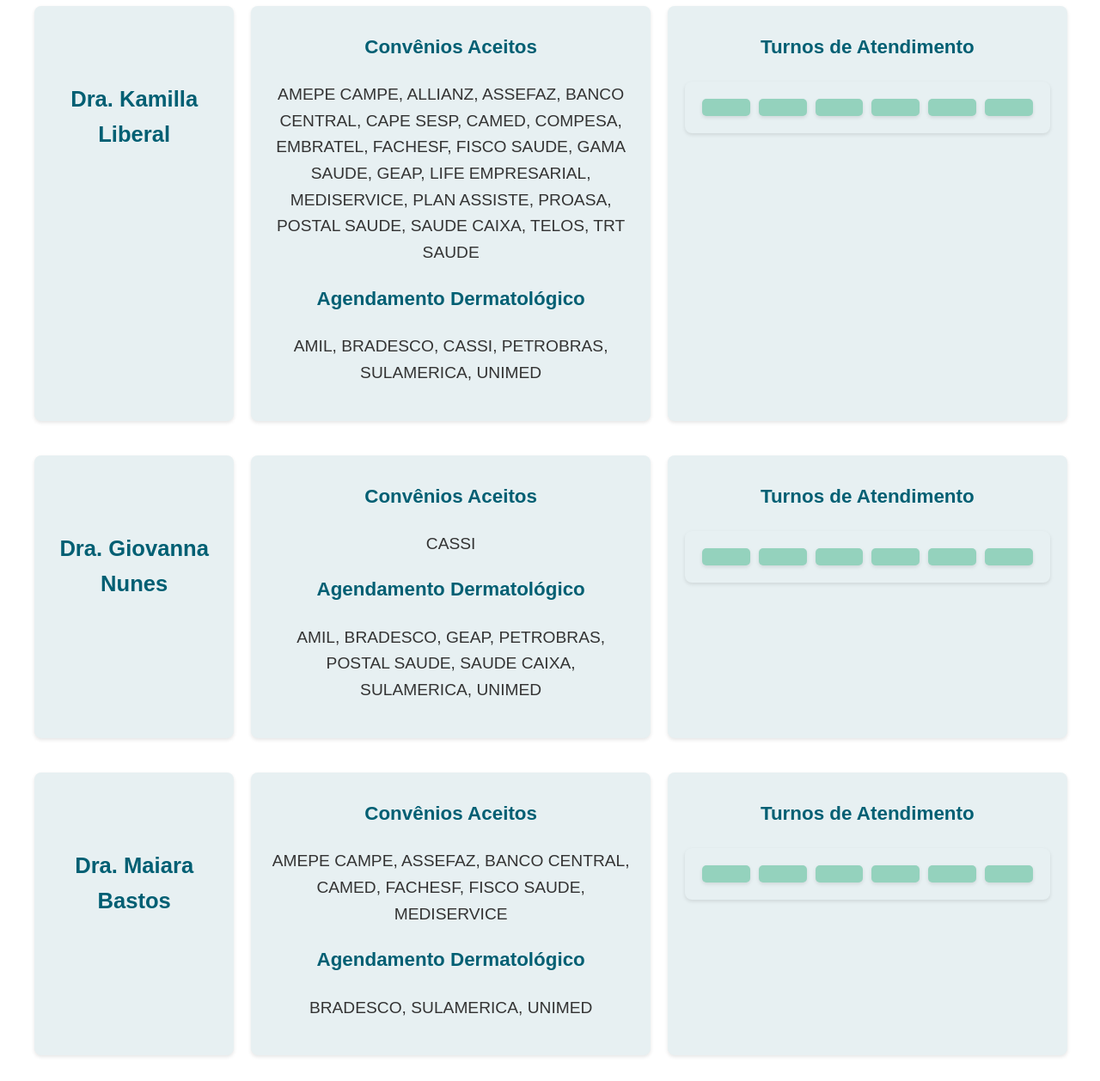
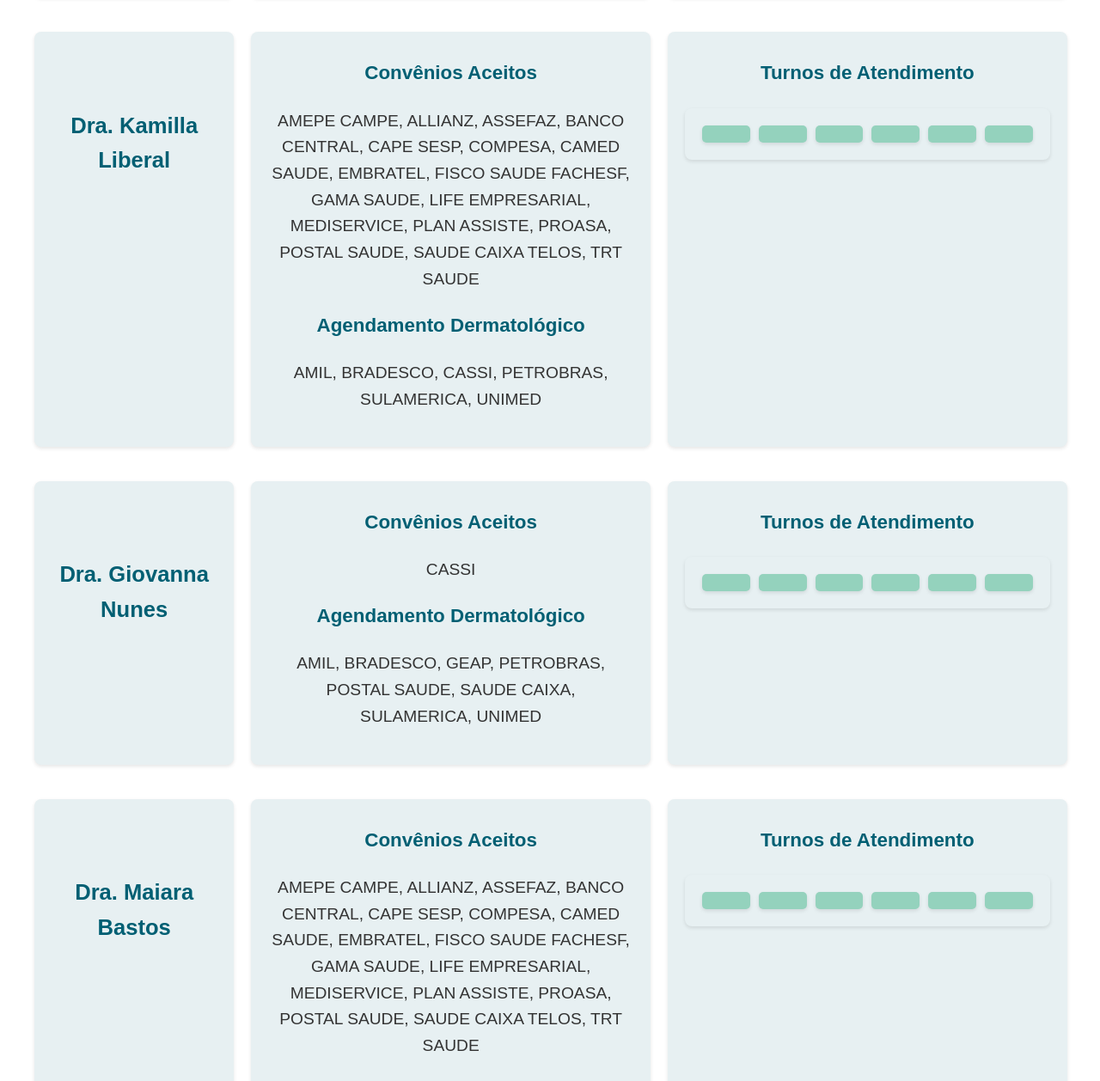
Before and after one commit to victorj-23/clinica_pele, a plain HTML site: page medicos.html in a window 1280 px wide. Shown: the part 1542-2800 px from the top of the page at 86% size. Drawn offline with Linux system fonts and the light colour scheme.

Commit message:
atualização nos convênios de kamilla e maiara

```diff
--- a/medicos.html
+++ b/medicos.html
@@ -43,7 +43,7 @@
                     </div>
                     <div>
                         <h3>Convênios Aceitos</h3>
-                        <p>ASSEFAZ, BANCO CENTRAL, CAMED, FISCO SAUDE, MEDISERVICE, SAUDE CAIXA</p>
+                        <p>ASSEFAZ, BANCO CENTRAL, CAMED, FACHESF, FISCO SAUDE, MEDISERVICE, SAUDE CAIXA</p>
                         <h3>Agendamento Dermatológico</h3>
                         <p>BRADESCO, SULAMERICA</p>
                     </div>
@@ -115,7 +115,10 @@
                     </div>
                     <div>
                         <h3>Convênios Aceitos</h3>
-                        <p>AMEPE CAMPE, ALLIANZ, ASSEFAZ, BANCO CENTRAL, CAPE SESP, CAMED, COMPESA, EMBRATEL, FACHESF, FISCO SAUDE, GAMA SAUDE, GEAP, LIFE EMPRESARIAL, MEDISERVICE, PLAN ASSISTE, PROASA, POSTAL SAUDE, SAUDE CAIXA, TELOS, TRT SAUDE</p>
+                        <p>AMEPE CAMPE, ALLIANZ, ASSEFAZ, BANCO CENTRAL, CAPE SESP, COMPESA, CAMED SAUDE, EMBRATEL, FISCO SAUDE
+                            FACHESF, GAMA SAUDE, LIFE EMPRESARIAL, MEDISERVICE, PLAN ASSISTE, PROASA, POSTAL SAUDE, SAUDE CAIXA
+                            TELOS, TRT SAUDE
+                            </p>
                         <h3>Agendamento Dermatológico</h3>
                         <p>AMIL, BRADESCO, CASSI, PETROBRAS, SULAMERICA, UNIMED</p>
                     </div>
@@ -163,7 +166,10 @@
                     </div>
                     <div>
                         <h3>Convênios Aceitos</h3>
-                        <p>AMEPE CAMPE, ASSEFAZ, BANCO CENTRAL, CAMED, FACHESF, FISCO SAUDE, MEDISERVICE</p>
+                        <p>AMEPE CAMPE, ALLIANZ, ASSEFAZ, BANCO CENTRAL, CAPE SESP, COMPESA, CAMED SAUDE, EMBRATEL, FISCO SAUDE
+                            FACHESF, GAMA SAUDE, LIFE EMPRESARIAL, MEDISERVICE, PLAN ASSISTE, PROASA, POSTAL SAUDE, SAUDE CAIXA
+                            TELOS, TRT SAUDE
+                            </p>
                         <h3>Agendamento Dermatológico</h3>
                         <p>BRADESCO, SULAMERICA, UNIMED</p>
                     </div>
```
